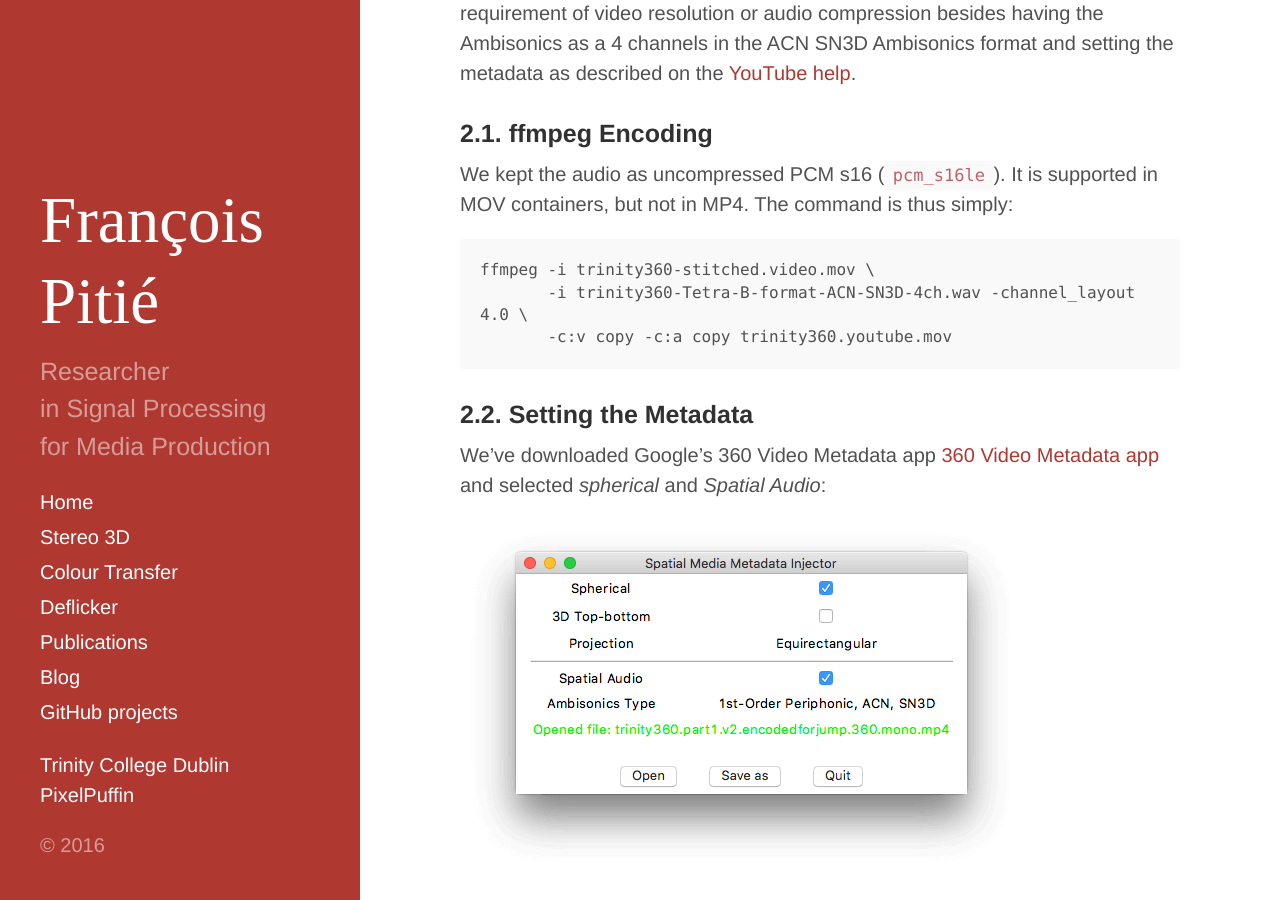
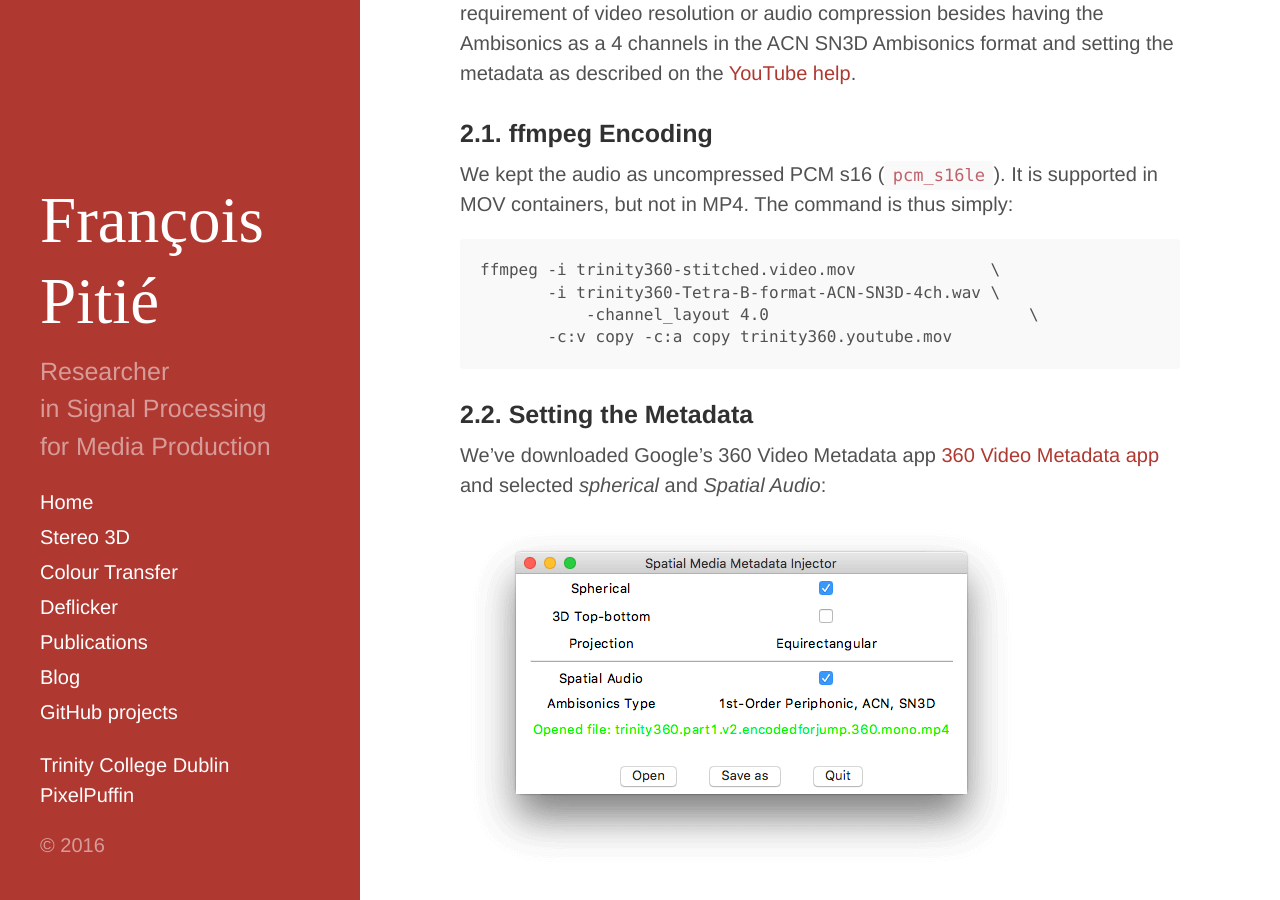
Before and after one commit to frcs/frcs.github.io, a Jekyll site: the page built from _posts/2016-05-05-360-audio-youtube-upload.md, in a window 1280 px wide and 900 px high, scrolled down 1938 px. Built offline with Jekyll 4.4.1, drawn with Linux system fonts in a browser that asks for light colours; nearby versions of some CDN libraries; comment, search, counter and statistics services are not loaded.

````diff
--- a/_posts/2016-05-05-360-audio-youtube-upload.md
+++ b/_posts/2016-05-05-360-audio-youtube-upload.md
@@ -91,8 +91,9 @@ supported in MOV containers, but not in MP4. The command is thus
 simply:
 
 ```
-ffmpeg -i trinity360-stitched.video.mov \
-       -i trinity360-Tetra-B-format-ACN-SN3D-4ch.wav -channel_layout 4.0 \
+ffmpeg -i trinity360-stitched.video.mov              \
+       -i trinity360-Tetra-B-format-ACN-SN3D-4ch.wav \
+	   -channel_layout 4.0                           \
        -c:v copy -c:a copy trinity360.youtube.mov
 ```
 
````
